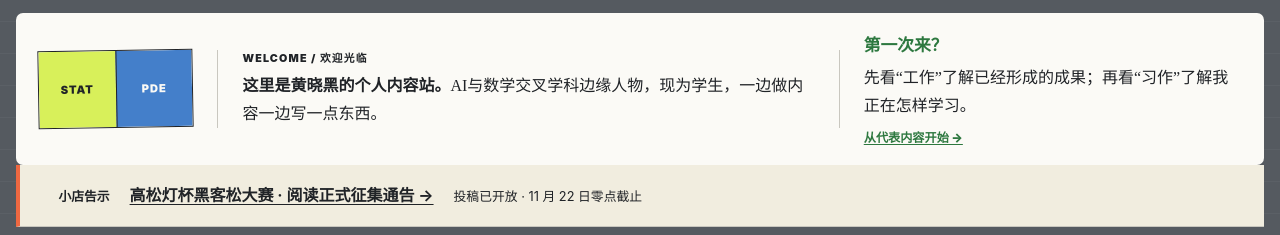
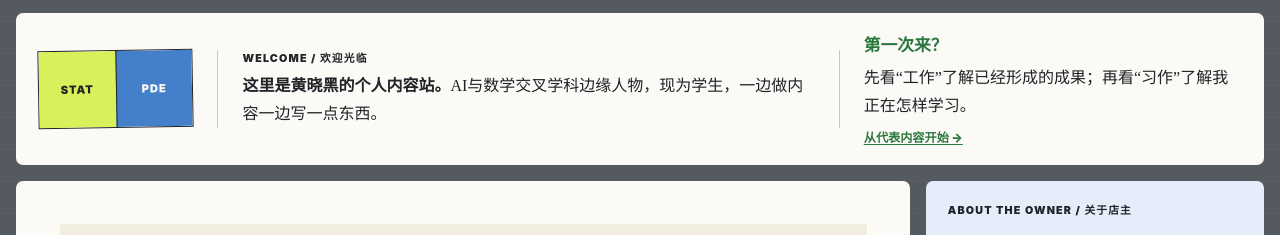
Before and after one commit to HuangBlac/HuangblacBlog, a plain HTML site: page index.html in a window 1280 px wide. Shown: the part 171-406 px from the top of the page. Drawn offline with Linux system fonts and the light colour scheme.

Commit message:
Remove the expired Gaosongdeng Cup notice from the homepage.
The November 22 submission deadline has passed, so the homepage no longer promotes the call. The standalone announcement page, creative catalog, and finished story remain.

Co-authored-by: HuangBlac <HuangBlac@users.noreply.github.com>

```diff
--- a/index.html
+++ b/index.html
@@ -70,12 +70,6 @@
         <a href="#work">从代表内容开始 →</a>
       </div>
     </section>
-
-    <aside class="event-notice" aria-label="高松灯杯征集通告">
-      <span>小店告示</span>
-      <a href="gaosongdeng-cup.html">高松灯杯黑客松大赛 · 阅读正式征集通告 →</a>
-      <small>投稿已开放 · 11 月 22 日零点截止</small>
-    </aside>
 
     <div class="page-grid">
       <main class="content-column" id="main">
--- a/styles.css
+++ b/styles.css
@@ -1708,31 +1708,6 @@ a {
   }
 }
 
-.event-notice {
-  display: flex;
-  flex-wrap: wrap;
-  align-items: baseline;
-  gap: 0.5rem 1.25rem;
-  padding: 1rem clamp(1rem, 3vw, 2.5rem);
-  border-bottom: 1px solid var(--line);
-  border-left: 4px solid var(--orange);
-  background: var(--paper-warm);
-  line-height: 1.8;
-}
-
-.event-notice > span {
-  font-size: 0.8rem;
-  font-weight: 700;
-}
-
-.event-notice > a {
-  font-weight: 700;
-}
-
-.event-notice > small {
-  font-size: 0.8rem;
-}
-
 @media (prefers-reduced-motion: reduce) {
   html {
     scroll-behavior: auto;
```
Also changed, not shown: 2 other files.
